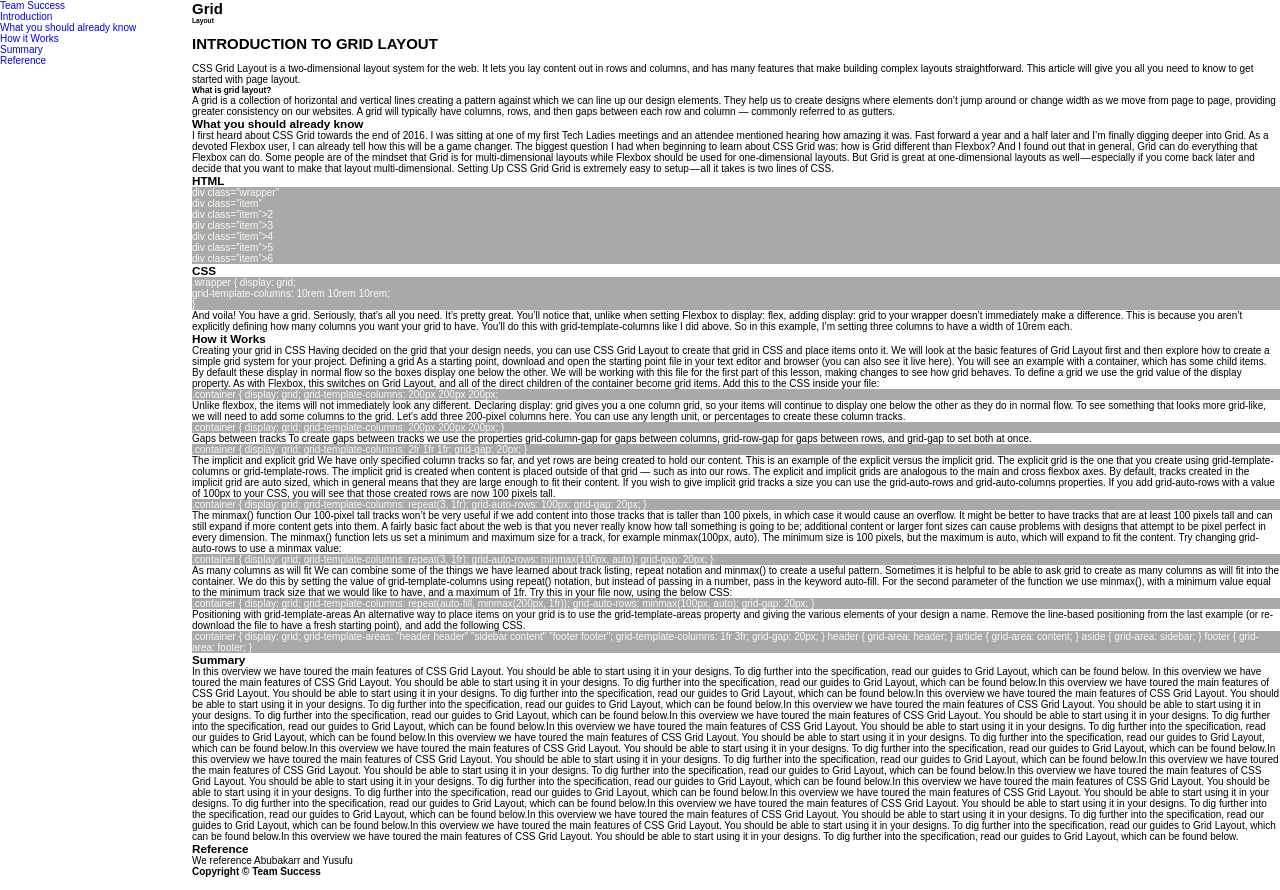
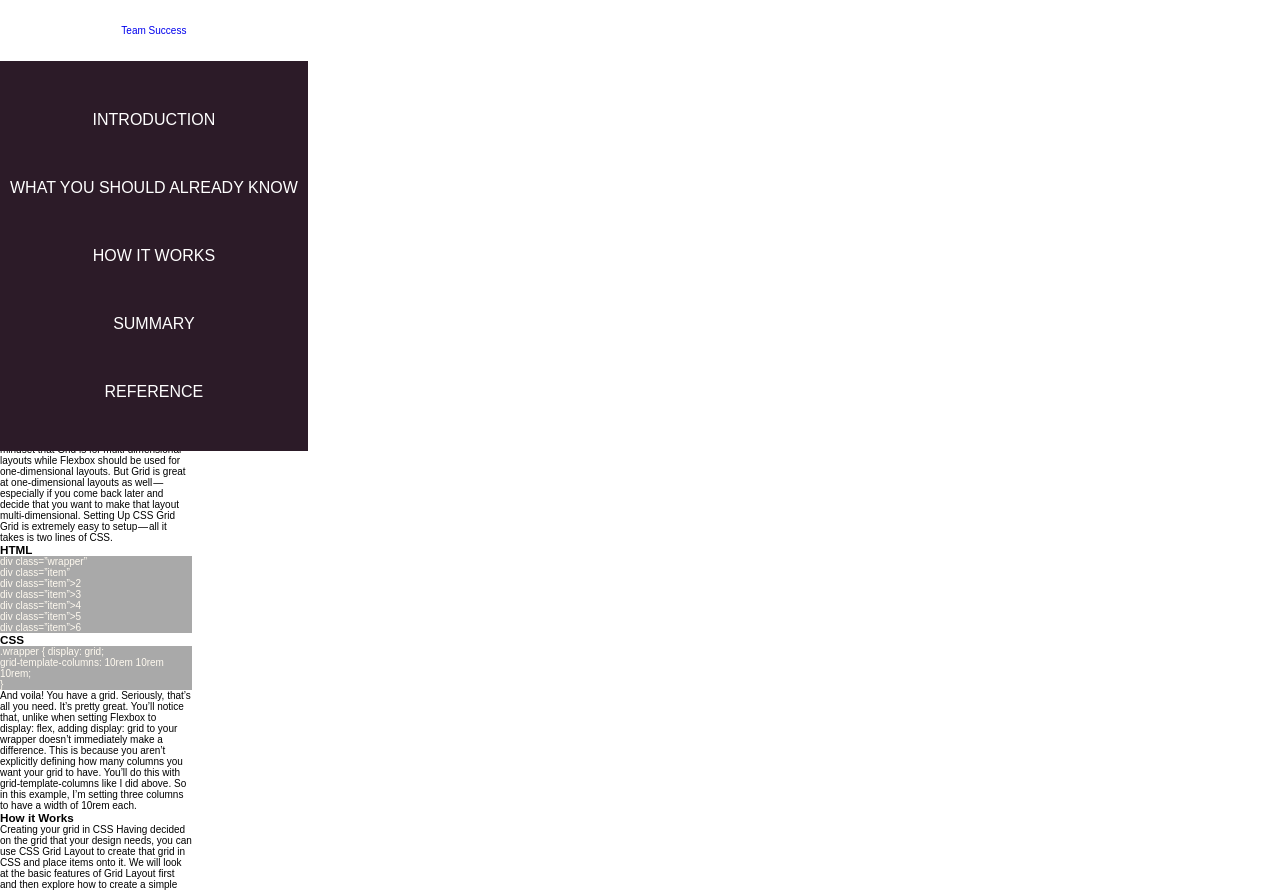
Before and after one commit to kamaraabubakarrm/Grid_Layout, a plain HTML site: page index.html in a window 1280 px wide. Shown: the top 890 px of the page. Drawn offline with Linux system fonts and the light colour scheme.

Commit message:
Styling the menu

```diff
--- a/style.css
+++ b/style.css
@@ -31,3 +31,33 @@ section blockquote{
     "sidebar main3"
     "sidebar footer";
 }
+
+.sidebar{
+    grid-area: sidebar;
+    background-color: #2c1b28;
+    position: fixed;
+
+}
+nav{
+    text-align: center;
+}
+.brand{
+    background-color: #fff;
+    padding:2.5rem 0;
+}
+.brand > .nav-link{
+    font-size: 2.5rem 0;
+    color: #2c1b28;
+}
+.nav-list{
+    list-style: none;
+}
+.nav-item{
+    margin: 5rem 0;
+}
+.nav-link{
+    font-size: 1.6rem;
+    color: #fff;
+    text-transform: uppercase;
+    padding: 1rem;
+}
```
